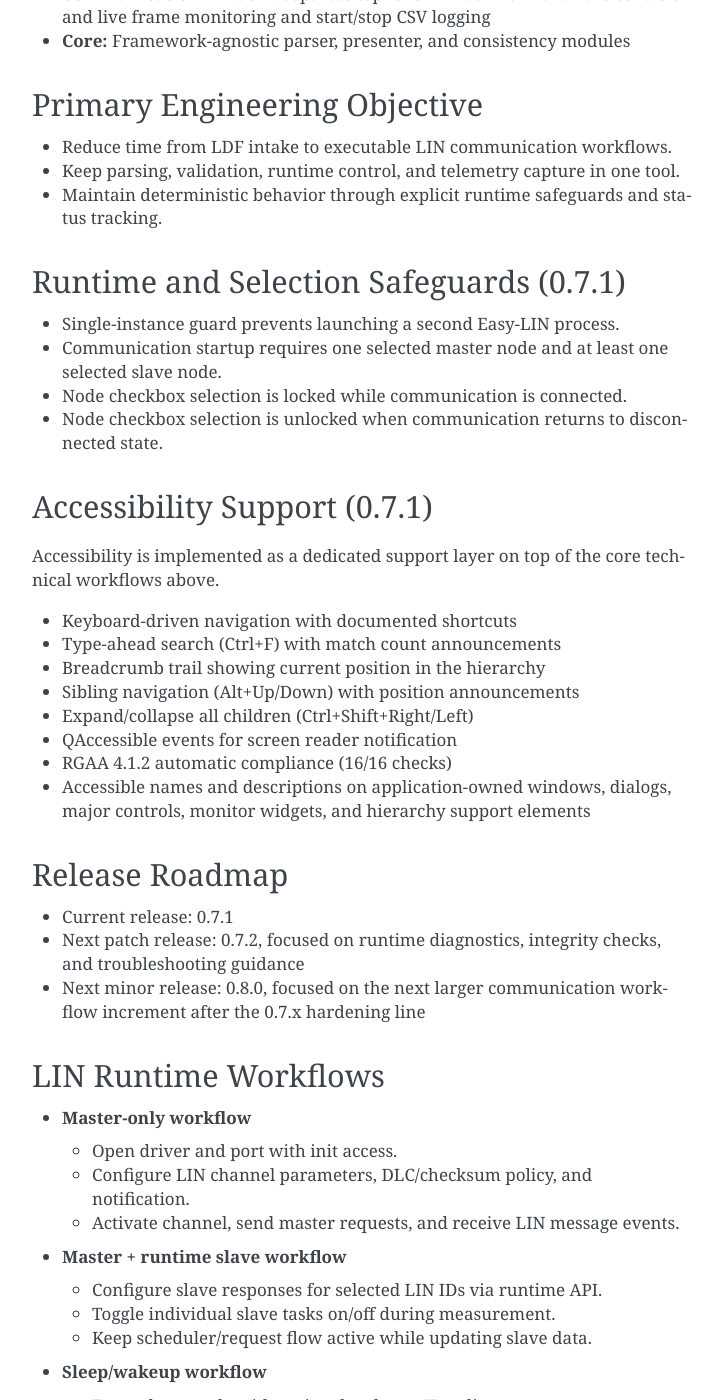
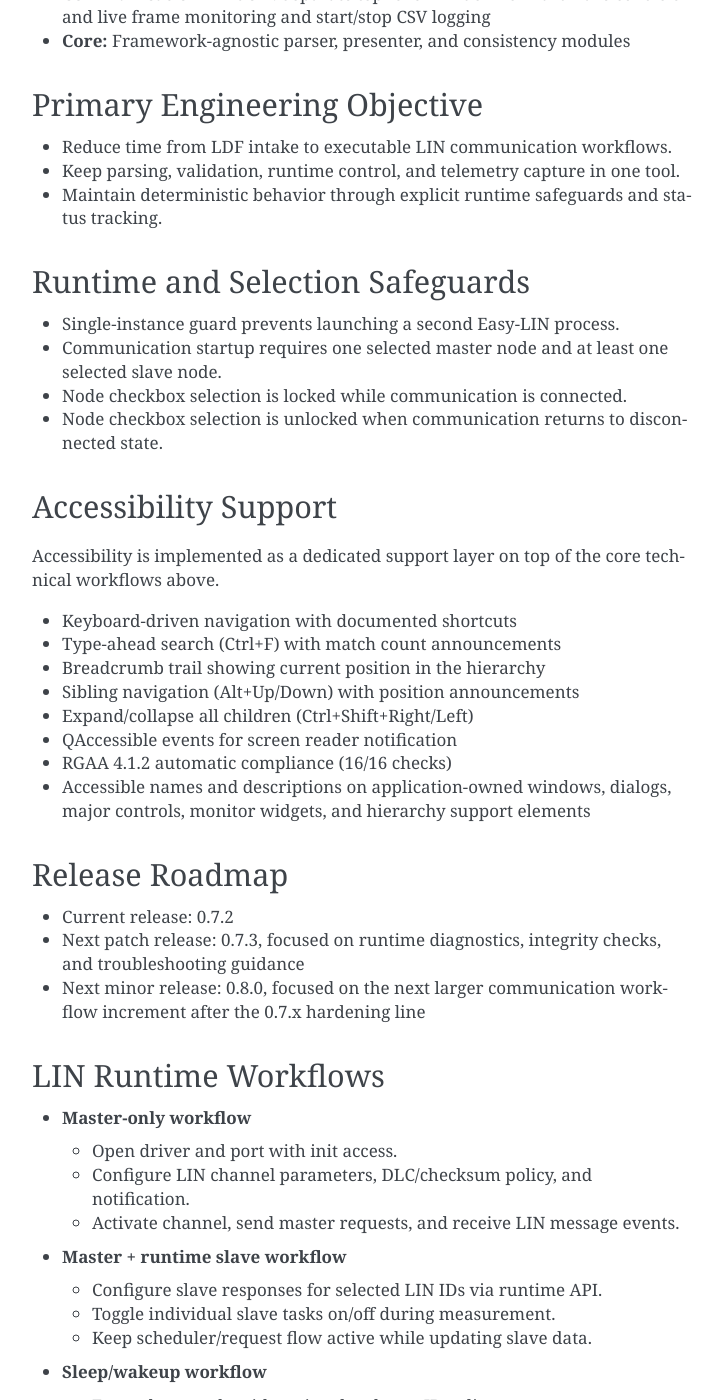
Before and after one commit to aminekhettat/Easy-LIN, a Sphinx documentation site: the page built from docs/overview.rst, in a window 1280 px wide and 1400 px high, scrolled down 636 px. Shown: the whole window, without its empty margins (388-1110 px from the left). Built offline with Sphinx 7.4.7, drawn with Linux system fonts in a browser that asks for light colours; some of the changed text lies outside the part shown.

Commit message:
build: add automated version bump workflow

```diff
--- a/docs/conf.py
+++ b/docs/conf.py
@@ -12,7 +12,7 @@
 project = "Easy-LIN"
 author = "Amine Khettat"
 copyright = "2026, Amine Khettat"
-release = "0.7.1"
+release = "0.7.2"
 version = release
 
 extensions = [
--- a/docs/index.rst
+++ b/docs/index.rst
@@ -4,11 +4,11 @@
 Easy-LIN is a Python application for LIN engineering, built with PySide6.
 The documentation below focuses first on technical scope: LDF parsing,
 hierarchy inspection, LIN communication workflows, runtime behavior, and API
-surfaces for version 0.7.1.
+surfaces for version 0.7.2.
 
 Planned releases:
 
-- 0.7.2 for runtime hardening and diagnostics
+- 0.7.3 for runtime hardening and diagnostics
 - 0.8.0 for the next larger communication workflow increment
 
 The communication panel is now a separate window (View > Communication
--- a/docs/overview.rst
+++ b/docs/overview.rst
@@ -7,7 +7,7 @@
 - Author: Amine Khettat
 - Company: BLIND SYSTEMS
 - Website: https://www.blindsystems.org
-- Version: 0.7.1
+- Version: see Release Roadmap
 
 Main Capabilities
 -----------------
@@ -36,7 +36,7 @@
 - Maintain deterministic behavior through explicit runtime safeguards and
   status tracking.
 
-Runtime and Selection Safeguards (0.7.1)
+Runtime and Selection Safeguards
 ----------------------------------------
 
 - Single-instance guard prevents launching a second Easy-LIN process.
@@ -44,7 +44,7 @@
 - Node checkbox selection is locked while communication is connected.
 - Node checkbox selection is unlocked when communication returns to disconnected state.
 
-Accessibility Support (0.7.1)
+Accessibility Support
 -----------------------------
 
 Accessibility is implemented as a dedicated support layer on top of the core
@@ -62,8 +62,8 @@
 Release Roadmap
 ---------------
 
-- Current release: 0.7.1
-- Next patch release: 0.7.2, focused on runtime diagnostics, integrity checks, and troubleshooting guidance
+- Current release: 0.7.2
+- Next patch release: 0.7.3, focused on runtime diagnostics, integrity checks, and troubleshooting guidance
 - Next minor release: 0.8.0, focused on the next larger communication workflow increment after the 0.7.x hardening line
 
 LIN Runtime Workflows
--- a/main.py
+++ b/main.py
@@ -5,7 +5,7 @@
 :author: Amine Khettat
 :company: BLIND SYSTEMS
 :website: https://www.blindsystems.org
-:version: 0.7.1
+:version: 0.7.2
 :copyright: Copyright (c) 2026 Amine Khettat
 :license: Easy-LIN Source-Available License Version 1.0. See LICENSE.
 :disclaimer: Provided "AS IS", without warranties or liability, as described
--- a/requirements.txt
+++ b/requirements.txt
@@ -7,6 +7,7 @@
 pytest-cov>=5.0.0
 ruff>=0.11.0
 pylint>=3.3.0
+bump2version>=1.0.1
 
 # Documentation
 sphinx>=8.0.0
```
Also changed, not shown: README.md (+29 -2 lines), .bumpversion.cfg (added), 2 other files.
